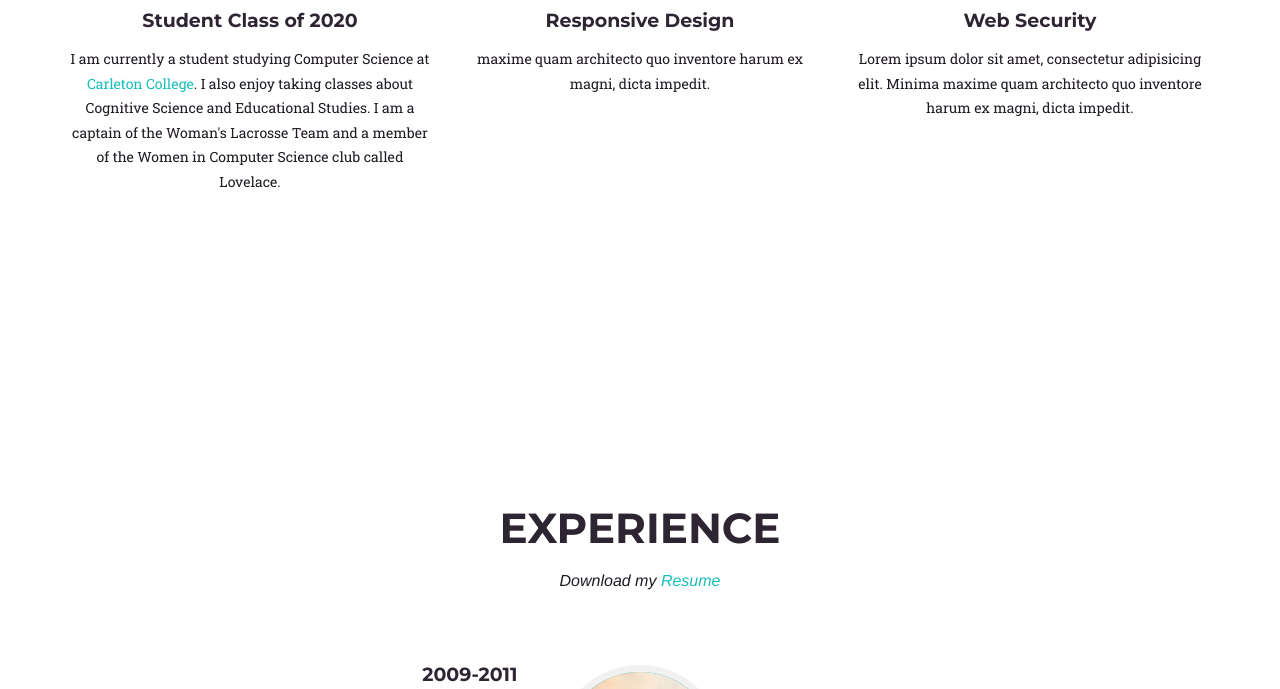
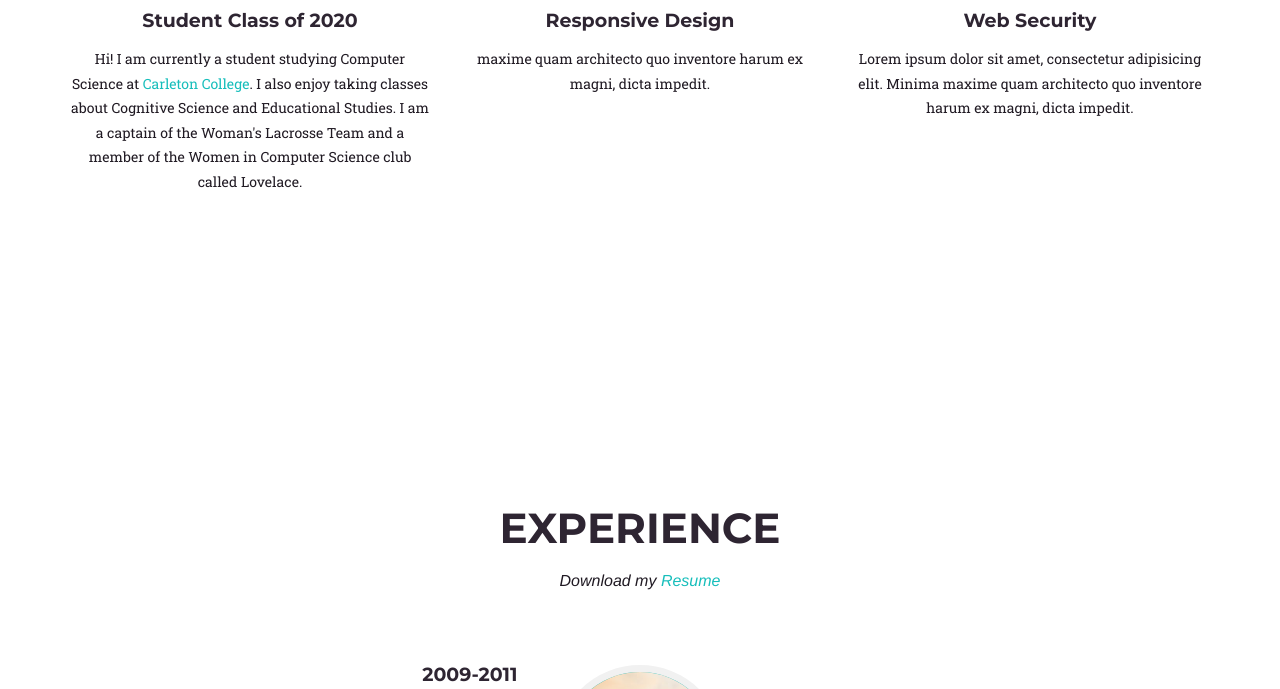
Before and after one commit to stephherbers/DSDemo, a Jekyll site: the page built from index.html, in a window 1280 px wide and 900 px high, scrolled down 1157 px, cut to the strip 211-900 px from the top of the window. Built offline with Jekyll 4.4.1, drawn with Linux system fonts in a browser that asks for light colours; some web fonts are replaced.

Commit message:
hail mary

```diff
--- a/_includes/about.html
+++ b/_includes/about.html
@@ -11,7 +11,7 @@
                 <div class="col-md-4">
                     <img class="img-circle about-img img-centered img-border hover" src="img/team/steph.png" alt="">
                     <h4 class="service-heading">Student Class of 2020</h4>
-                    <p class="text-muted">I am currently a student studying Computer Science at <a href="https://www.carleton.edu/">Carleton College</a>. I also enjoy taking classes about Cognitive Science and Educational Studies. I am a captain of the Woman's Lacrosse Team and a member of the Women in Computer Science club called Lovelace.</p>
+                    <p class="text-muted">Hi! I am currently a student studying Computer Science at <a href="https://www.carleton.edu/">Carleton College</a>. I also enjoy taking classes about Cognitive Science and Educational Studies. I am a captain of the Woman's Lacrosse Team and a member of the Women in Computer Science club called Lovelace.</p>
                 </div>
                 <div class="col-md-4">
                     <img class="img-circle about-main-img img-centered img-border" src="img/team/steph.png" alt="">
```
